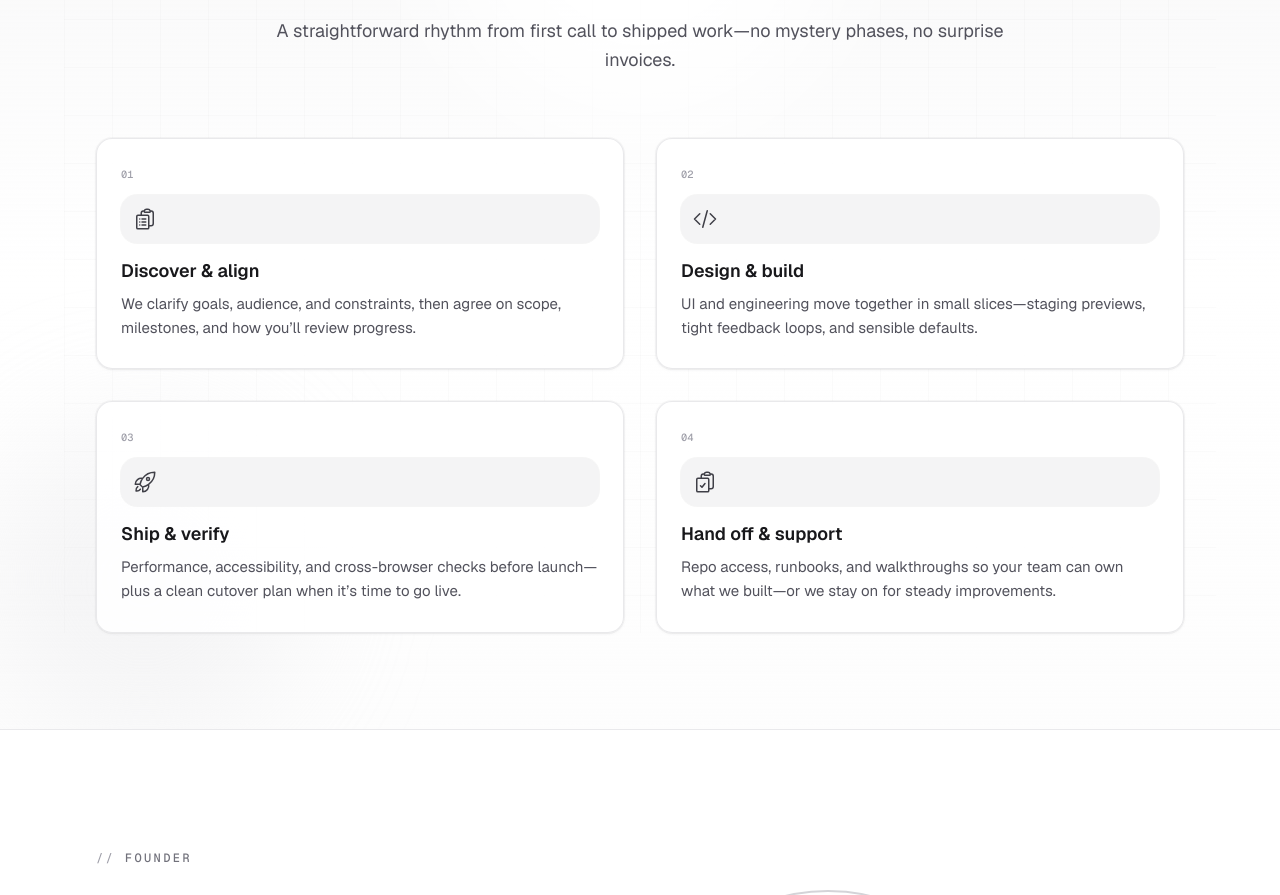
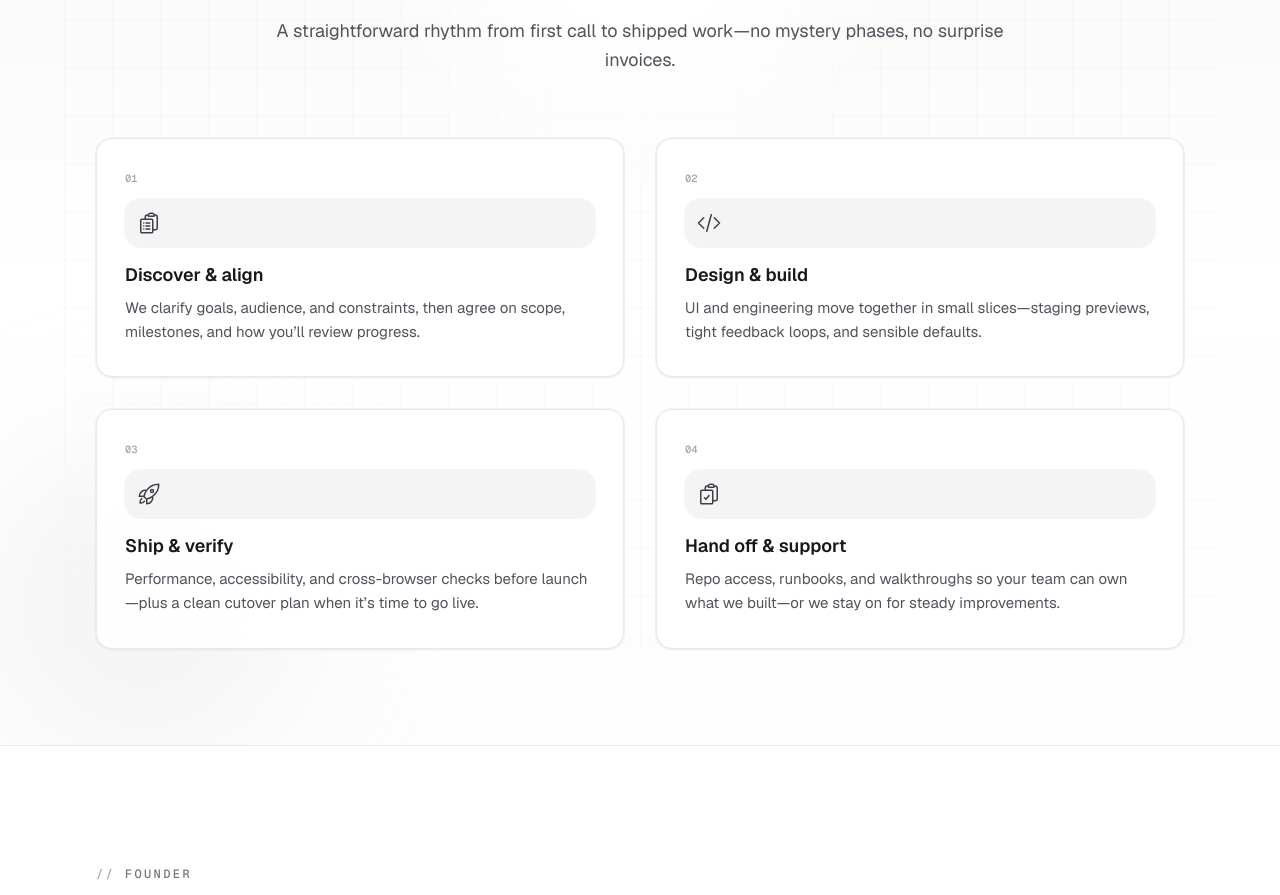
Before and after one commit to GrayPeak-Studios/company-site, a Next.js app: page /about in a window 1280 px wide. Shown: the part 1680-2575 px from the top of the page. Built offline with nearby package versions, Linux system fonts and the light colour scheme.

Commit message:
Fixed card padding inconsistency

```diff
--- a/components/About Us/CompanyGoals.tsx
+++ b/components/About Us/CompanyGoals.tsx
@@ -306,7 +306,7 @@ export function CompanyGoals() {
           <ul className="mt-14 grid list-none grid-cols-1 gap-6 sm:grid-cols-2 lg:mt-16 lg:gap-8">
             {howWeWorkSteps.map(({ title, description, Icon }, index) => (
               <li key={title}>
-                <article className="group flex h-full flex-col rounded-2xl border border-zinc-200/80 bg-white/90 px-5 py-6 shadow-sm shadow-zinc-200/40 ring-1 ring-zinc-950/[0.03] transition-[border-color,box-shadow,transform] duration-500 ease-[cubic-bezier(0.16,1,0.3,1)] motion-reduce:transition-none motion-safe:hover:-translate-y-0.5 motion-safe:hover:border-zinc-300/90 motion-safe:hover:shadow-[0_8px_20px_rgb(0_0_0_/0.05),0_22px_48px_-12px_rgb(0_0_0_/0.11)] sm:px-6 sm:py-7">
+                <article className="group flex h-full flex-col rounded-2xl border border-zinc-200/80 bg-white/90 px-6 py-7 shadow-sm shadow-zinc-200/40 ring-1 ring-zinc-950/[0.03] transition-[border-color,box-shadow,transform] duration-500 ease-[cubic-bezier(0.16,1,0.3,1)] motion-reduce:transition-none motion-safe:hover:-translate-y-0.5 motion-safe:hover:border-zinc-300/90 motion-safe:hover:shadow-[0_8px_20px_rgb(0_0_0_/0.05),0_22px_48px_-12px_rgb(0_0_0_/0.11)] sm:px-7 sm:py-8">
                   <span className="font-mono text-[0.65rem] font-medium tabular-nums text-zinc-400">
                     {String(index + 1).padStart(2, "0")}
                   </span>
```
